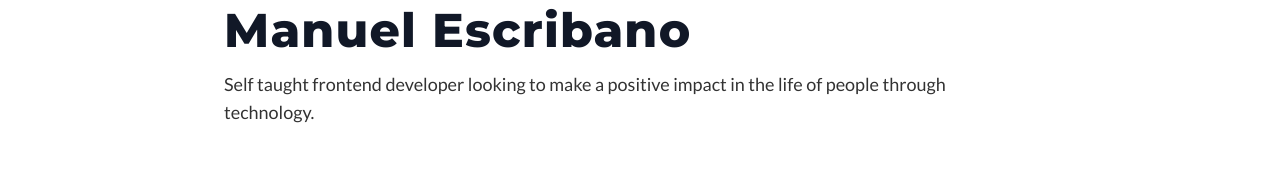
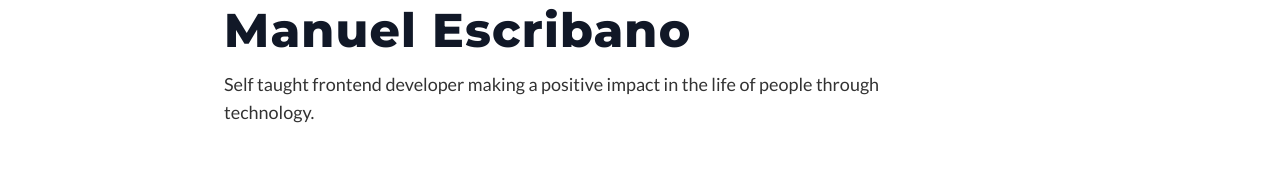
Before and after one commit to LPRegen/portfolio, a Next.js app: page / in a window 1280 px wide. Shown: the part 390-562 px from the top of the page. Built offline with nearby package versions, Linux system fonts and the light colour scheme.

Commit message:
refactor: modify text content

```diff
--- a/components/Hero.tsx
+++ b/components/Hero.tsx
@@ -1,12 +1,12 @@
-import { CustomLink } from "./CustomLink";
-import { Heading } from "./Heading";
-import { Paragraph } from "./Paragraph";
+import { CustomLink } from './CustomLink';
+import { Heading } from './Heading';
+import { Paragraph } from './Paragraph';
 
 export const Hero = () => {
-  const heroStyles = "flex flex-col gap-4 my-32 sm:pt-32 sm:gap-6";
-  const textStyles = "opacity-80";
+  const heroStyles = 'flex flex-col gap-4 my-32 sm:pt-32 sm:gap-6';
+  const textStyles = 'opacity-80';
   const contactStyles =
-    "bg-primary-200/80 rounded-lg px-4 py-2 text-lg mr-auto my-6 hover:bg-primary-500/70 focus:outline-none focus:ring focus:ring-primary-400";
+    'bg-primary-200/80 rounded-lg px-4 py-2 text-lg mr-auto my-6 hover:bg-primary-500/70 focus:outline-none focus:ring focus:ring-primary-400';
 
   return (
     <div className={heroStyles}>
@@ -15,13 +15,13 @@ export const Hero = () => {
         Manuel Escribano
       </Heading>
       <Paragraph className={`${textStyles} max-w-[740px]`}>
-        Self taught frontend developer looking to make a positive impact in the
-        life of people through technology.
+        Self taught frontend developer making a positive impact in the life of
+        people through technology.
       </Paragraph>
       <CustomLink
         href="#contact"
         className={`${contactStyles} font-lato`}
-        title={"Contact me"}
+        title={'Contact me'}
       >
         Contact me
       </CustomLink>
```
